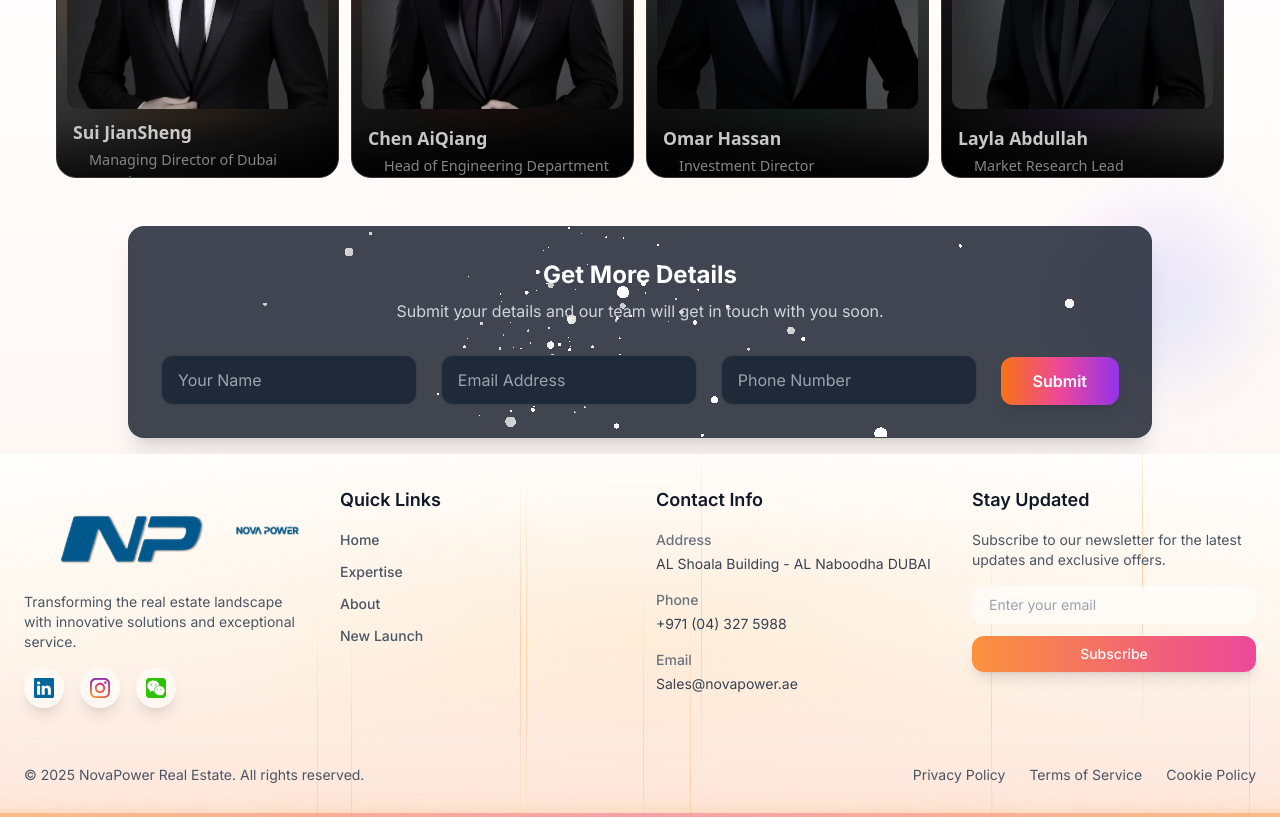
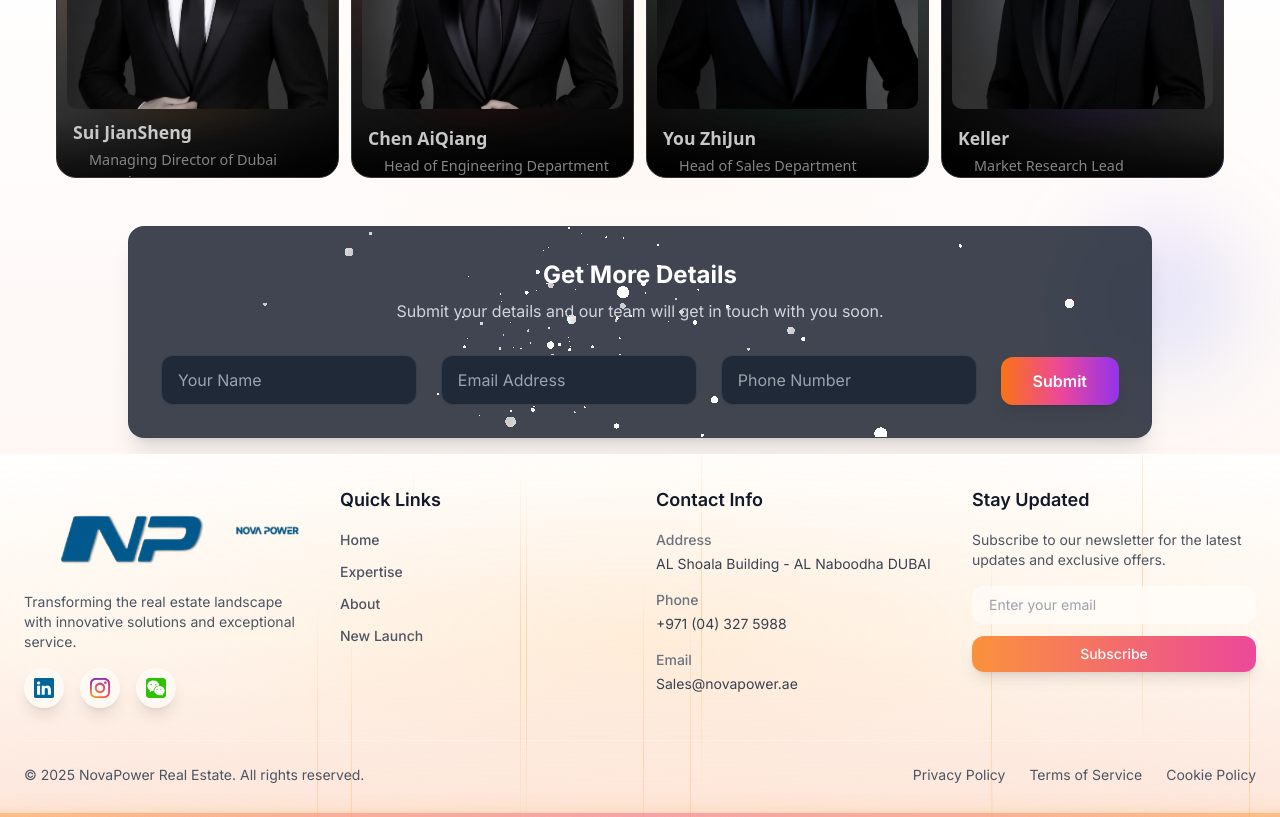
Before and after one commit to fhdkahn/novapower.ae, a Next.js app: page / in a window 1280 px wide. Shown: the part 2160-2977 px from the top of the page. Built offline with nearby package versions, Linux system fonts and the light colour scheme.

Commit message:
Update team.tsx

```diff
--- a/components/sections/team.tsx
+++ b/components/sections/team.tsx
@@ -31,14 +31,14 @@ export function Team() {
     },
     {
       image: "/you.jpg",
-      title: "Omar Hassan",
-      subtitle: "Investment Director",
+      title: "You ZhiJun",
+      subtitle: "Head of Sales Department",
       borderColor: "#059669",
       gradient: "linear-gradient(195deg, #059669, #000)",
     },
     {
       image: "/keller.png",
-      title: "Layla Abdullah",
+      title: "Keller",
       subtitle: "Market Research Lead",
       borderColor: "#7C3AED",
       gradient: "linear-gradient(225deg, #7C3AED, #000)",
```
